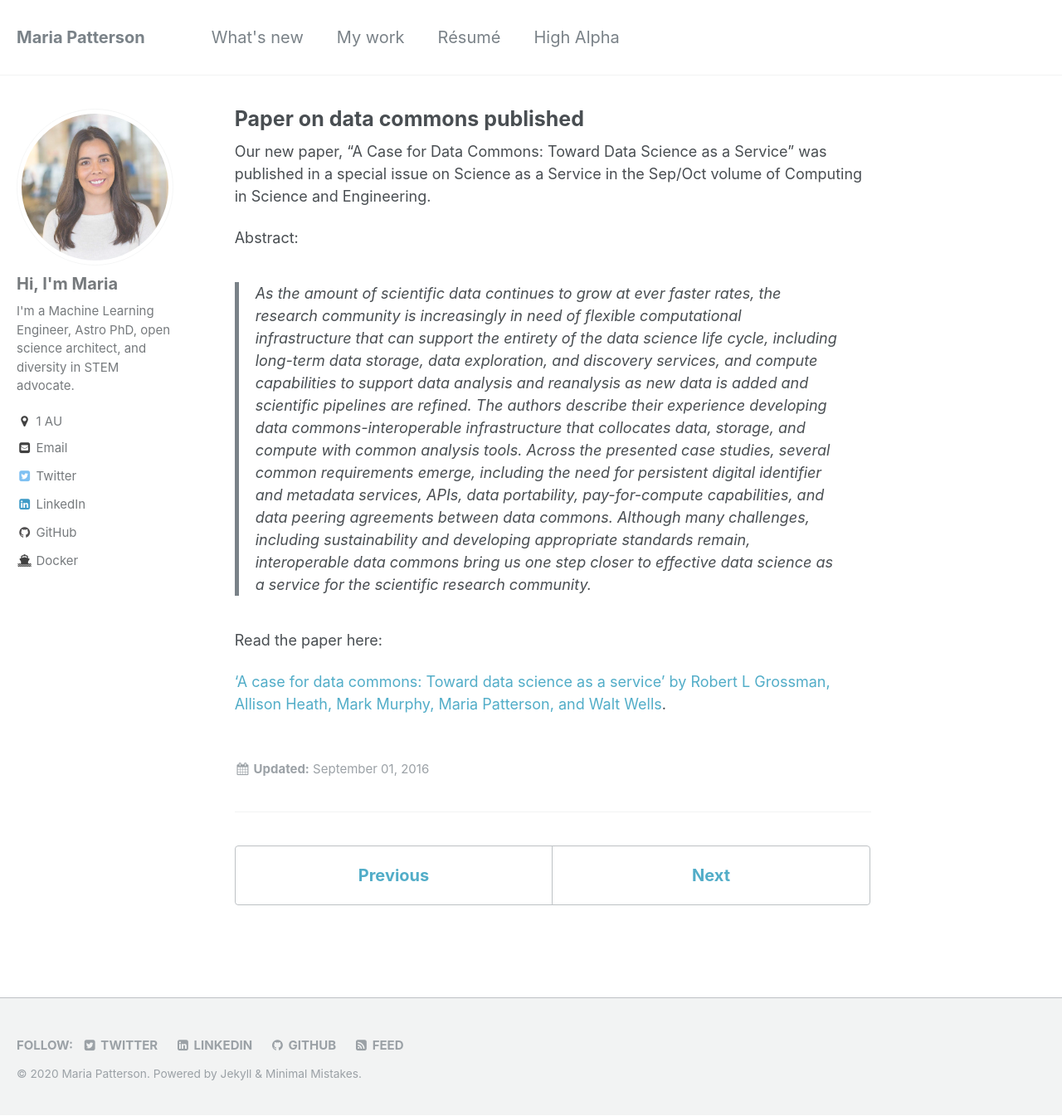
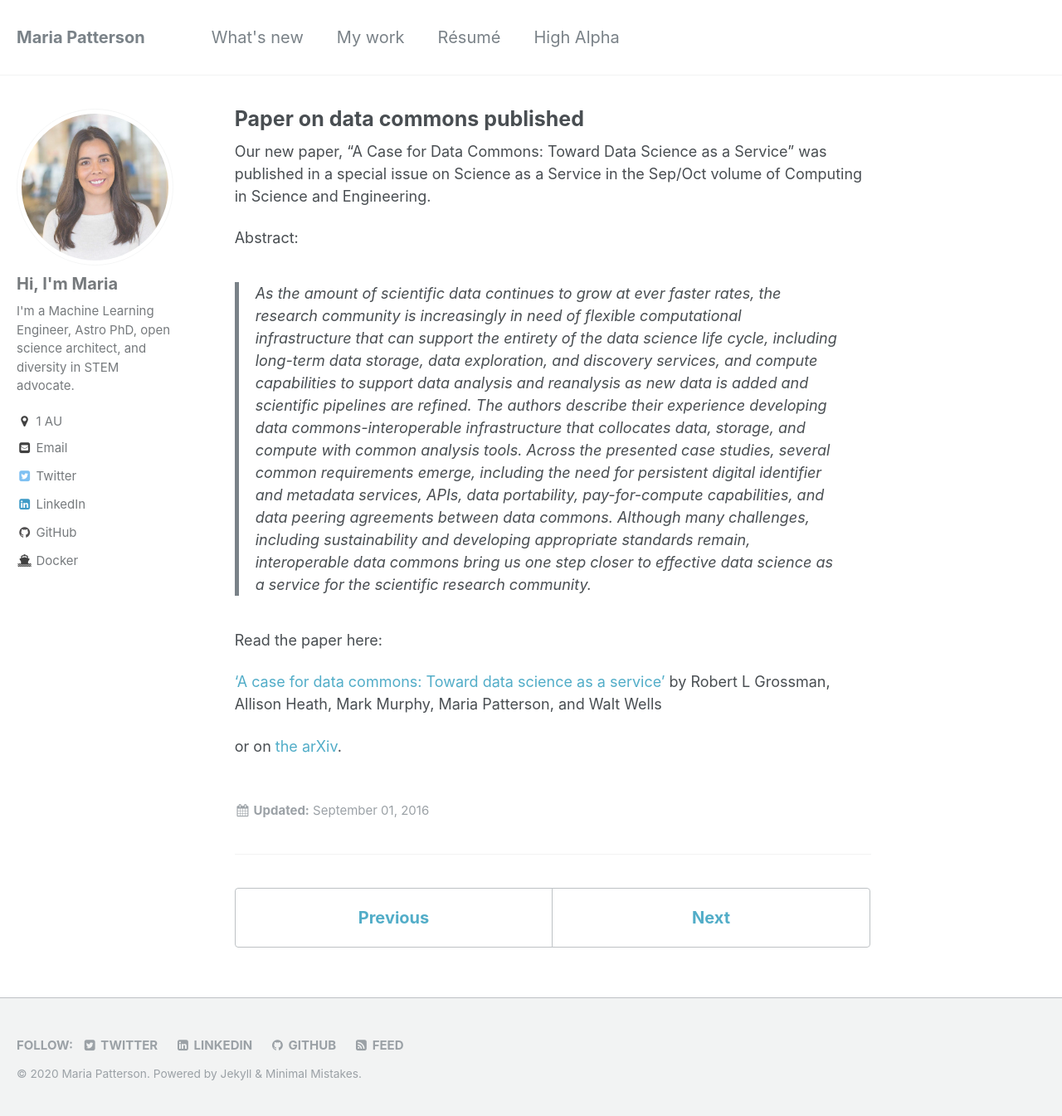
Before and after one commit to mtpatter/mtpatter.github.io, a Jekyll site: the page built from _posts/2016-09-01-new-paper-data-commons.md, in a window 1280 px wide and 1345 px high. Shown: the whole window at 83% size. Built offline with Jekyll 4.4.1, drawn with Linux system fonts in a browser that asks for light colours.

Commit message:
Changed links.

```diff
--- a/_posts/2016-09-01-new-paper-data-commons.md
+++ b/_posts/2016-09-01-new-paper-data-commons.md
@@ -13,4 +13,8 @@ Abstract:
 
 Read the paper here:
 
-['A case for data commons: Toward data science as a service' by Robert L Grossman, Allison Heath, Mark Murphy, Maria Patterson, and Walt Wells](http://online.qmags.com/CISE0916/default.aspx?pg=13&mode=2#pg13&mode2).
+['A case for data commons: Toward data science as a service'](http://dx.doi.org/10.1109/MCSE.2016.92) by Robert L Grossman, Allison Heath, Mark Murphy, Maria Patterson, and Walt Wells
+
+or on [the arXiv](https://arxiv.org/abs/1604.02608).
+
+<!--(http://online.qmags.com/CISE0916/default.aspx?pg=13&mode=2#pg13&mode2).-->
```
Also changed, not shown: _pages/projects.md (+2 -2 lines).
